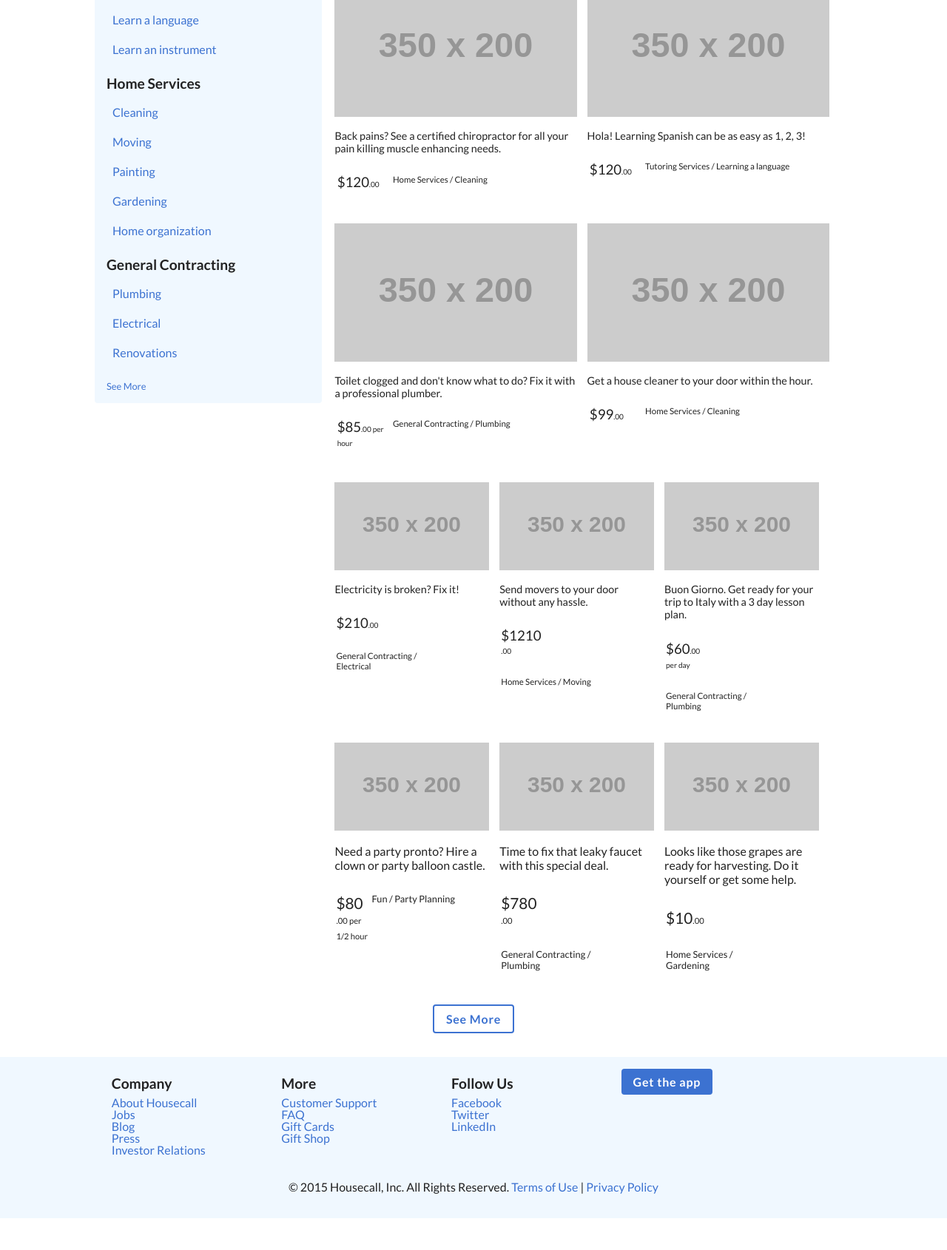
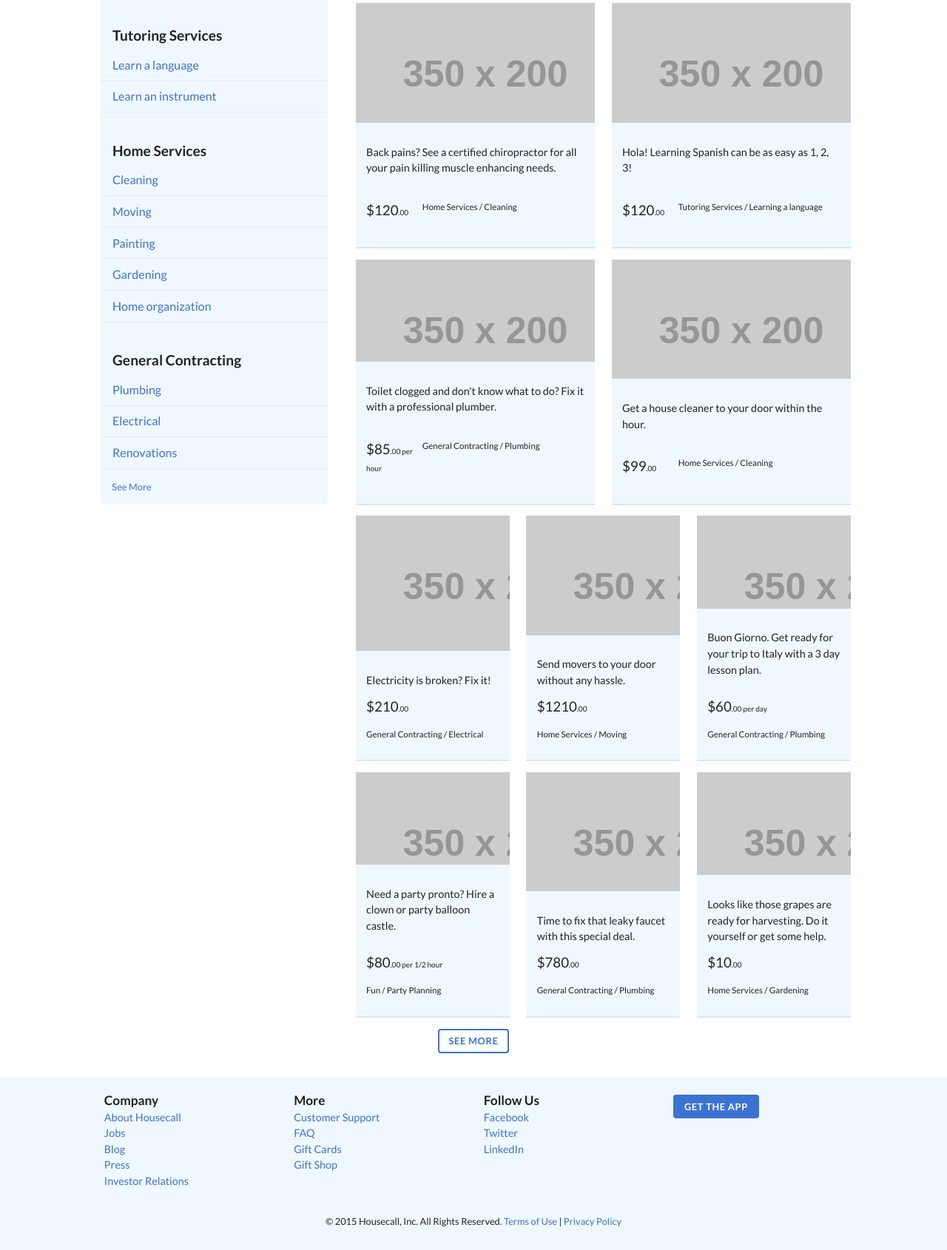
Before and after one commit to sahiga/housecall, a plain HTML site: page index.html in a window 1280 px wide. Shown: the part 457-2147 px from the top of the page at 74% size. Before the commit the page ends 2104 px from the top, so only its background shows below. Drawn offline with Linux system fonts and the light colour scheme; placeholder pictures from the web are drawn by us.

Commit message:
Edit card appearance

```diff
--- a/index.html
+++ b/index.html
@@ -15,8 +15,8 @@
         </div>
         <div class="col6">
           <div class="search">
-            <input type="text" placeholder="Search" />
-            Vancouver
+            <input type="text" class="search-box" placeholder="Search" />
+            <input type="text" class="location-box" placeholder="Vancouver" />
           </div>
         </div>
         <div class="col3">
@@ -30,9 +30,12 @@
       </div>
     </header>
     <div class="row clearfix container">
-      <aside class="sidebar col4">
+      <div class="col4">
+        <aside class="sidebar">
+          <div class="sidebar-header">
             <h2>What's Around</h2>
-        <h3 class="sidebar-header">Health and Wellness</h3>
+            <h3 class="sidebar-title">Health and Wellness</h3>
+          </div>
           <ul class="sidebar-list">
             <li class="sidebar-list-item">
               <a class="block-link" href="">Chiropractor</a>
@@ -53,7 +56,9 @@
               <a class="block-link" href="">Acupuncture</a>
             </li>
           </ul>
-        <h3 class="sidebar-header">Tutoring Services</h3>
+          <div class="sidebar-header">
+            <h3 class="sidebar-title">Tutoring Services</h3>
+          </div>
           <ul class="sidebar-list">
             <li class="sidebar-list-item">
               <a class="block-link" href="">Learn a language</a>
@@ -62,7 +67,9 @@
               <a class="block-link" href="">Learn an instrument</a>
             </li>
           </ul>
-        <h3 class="sidebar-header">Home Services</h3>
+          <div class="sidebar-header">
+            <h3 class="sidebar-title">Home Services</h3>
+          </div>
           <ul class="sidebar-list">
             <li class="sidebar-list-item">
               <a class="block-link" href="">Cleaning</a>
@@ -78,7 +85,9 @@
             </li>
             <li class="sidebar-list-item"><a class="block-link" href="">Home organization</a></li>
           </ul>
-        <h3 class="sidebar-header">General Contracting</h3>
+          <div class="sidebar-header">
+            <h3 class="sidebar-title">General Contracting</h3>
+          </div>
           <ul class="sidebar-list">
             <li class="sidebar-list-item">
               <a class="block-link" href="">Plumbing</a>
@@ -90,12 +99,13 @@
               <a class="block-link" href="">Renovations</a>
             </li>
           </ul>
-        <a class="small" href="">See More</a>
+          <a class="small see-more-link" href="">See More</a>
         </aside>
+      </div><!--/.col4-->
       <section class="main col8">
         <div class="row clearfix primary">
           <div class="col9">
-            <img class="photo" src="http://placehold.it/350x200" />
+            <img class="photo-featured" src="http://placehold.it/350x200" />
           </div>
           <div class="col3">
             <p class="small caps">Featured Deal</p>
@@ -115,7 +125,9 @@
         </div><!--/.row clearfix-->
         <div class="row clearfix secondary">
           <div class="col6">
+            <div class="card">
               <img class="photo" src="http://placehold.it/350x200" />
+              <div class="description">
                 <p>
                   Back pains? See a certified chiropractor for all your pain killing muscle enhancing needs.
                 </p>
@@ -125,17 +137,21 @@
                       <span class="price-left">$120</span>
                       <span class="price-right">.00</span>
                     </p>
-              </div>
+                  </div><!--/.col3-->
                   <div class="col9">
                     <p class="small">
                       <span class="light">Home Services / </span>
                       Cleaning
                     </p>
-              </div>
-            </div>
+                  </div><!--/.col9-->
+                </div><!--/.row-->
+              </div><!--/.card-->
+            </div><!--/.description-->
           </div><!--/.col6-->
           <div class="col6">
+            <div class="card">
               <img class="photo" src="http://placehold.it/350x200" />
+              <div class="description">
                 <p>
                   Hola! Learning Spanish can be as easy as 1, 2, 3!
                 </p>
@@ -151,13 +167,17 @@
                       <span class="light">Tutoring Services / </span>
                       Learning a language
                     </p>
-              </div>
-            </div>
+                  </div><!--/.col9-->
+                </div><!--/.row-->
+              </div><!--/.card-->
+            </div><!--/.description-->
           </div><!--/.col6-->
         </div><!--/.row clearfix-->
         <div class="row clearfix secondary">
           <div class="col6">
+            <div class="card">
               <img class="photo" src="http://placehold.it/350x200" />
+              <div class="description">
                 <p>
                   Toilet clogged and don't know what to do? Fix it with a professional plumber.
                 </p>
@@ -173,11 +193,15 @@
                       <span class="light">General Contracting / </span>
                       Plumbing
                     </p>
-              </div>
-            </div>
+                  </div><!--/.col9-->
+                </div><!--/.row-->
+              </div><!--/.card-->
+            </div><!--/.description-->
           </div><!--/.col6-->
           <div class="col6">
+            <div class="card">
               <img class="photo" src="http://placehold.it/350x200" />
+              <div class="description">
                 <p>
                   Get a house cleaner to your door within the hour.
                 </p>
@@ -193,132 +217,128 @@
                       <span class="light">Home Services / </span>
                       Cleaning
                     </p>
-              </div>
-            </div>
+                  </div><!--/.col9-->
+                </div><!--/.row-->
+              </div><!--/.card-->
+            </div><!--/.description-->
           </div><!--/.col6-->
         </div><!--/.row clearfix-->
         <div class="row clearfix secondary">
           <div class="col4">
+            <div class="card">
               <img class="photo" src="http://placehold.it/350x200" />
+              <div class="description">
                 <p>
                   Electricity is broken? Fix it!
                 </p>
-            <div class="row clearfix">
-              <div class="col4">
                 <p>
                   <span class="price-left">$210</span>
                   <span class="price-right">.00</span>
                 </p>
-              </div>
-              <div class="col9">
                 <p class="small">
                   <span class="light">General Contracting / </span>
                   Electrical
                 </p>
-              </div>
-            </div>
+              </div><!--/.card-->
+            </div><!--/.description-->
           </div><!--/.col4-->
           <div class="col4">
+            <div class="card">
               <img class="photo" src="http://placehold.it/350x200" />
+              <div class="description">
                 <p>
                   Send movers to your door without any hassle.
                 </p>
-            <div class="row clearfix">
-              <div class="col4">
+                <div class="row">
                   <p>
                     <span class="price-left">$1210</span>
                     <span class="price-right">.00</span>
                   </p>
-              </div>
-              <div class="col8">
                   <p class="small">
                     <span class="light">Home Services / </span>
                     Moving
                   </p>
-              </div>
-            </div>
+                </div><!--/.row-->
+              </div><!--/.card-->
+            </div><!--/.description-->
           </div><!--/.col4-->
           <div class="col4">
+            <div class="card">
               <img class="photo" src="http://placehold.it/350x200" />
+              <div class="description">
                 <p>
                   Buon Giorno. Get ready for your trip to Italy with a 3 day lesson plan.
                 </p>
                 <div class="row clearfix">
-              <div class="col4">
                   <p>
                     <span class="price-left">$60</span>
                     <span class="price-right">.00 per day</span>
                   </p>
-              </div>
-              <div class="col8">
                   <p class="small">
                     <span class="light">General Contracting / </span>
                     Plumbing
                   </p>
-              </div>
-            </div>
+                </div><!--/.row-->
+              </div><!--/.card-->
+            </div><!--/.description-->
           </div><!--/.col4-->
         </div><!--/.row clearfix-->
-        <div class="row clearfix">
+        <div class="row clearfix secondary">
           <div class="col4">
+            <div class="card">
               <img class="photo" src="http://placehold.it/350x200" />
+              <div class="description">
                 <p>
                   Need a party pronto? Hire a clown or party balloon castle.
                 </p>
                 <div class="row clearfix">
-              <div class="col3">
                   <p>
                     <span class="price-left">$80</span>
                     <span class="price-right">.00 per 1/2 hour</span>
                   </p>
-              </div>
-              <div class="col8">
                   <p class="small">
                     <span class="light">Fun / </span>
                     Party Planning
                   </p>
-              </div>
-            </div>
+                </div><!--/.row-->
+              </div><!--/.card-->
+            </div><!--/.description-->
           </div><!--/.col4-->
           <div class="col4">
+            <div class="card">
               <img class="photo" src="http://placehold.it/350x200" />
+              <div class="description">
                 <p>
                   Time to fix that leaky faucet with this special deal.
                 </p>
-            <div class="row clearfix">
-              <div class="col4">
                 <p>
                   <span class="price-left">$780</span>
                   <superscript class="price-right">.00</superscript>
                 </p>
-              </div>
-              <div class="col8">
                 <p class="small">
                   <span class="light">General Contracting / </span>
                   Plumbing
                 </p>
-              </div>
-            </div>
+              </div><!--/.card-->
+            </div><!--/.description-->
           </div><!--/.col4-->
           <div class="col4">
+            <div class="card">
               <img class="photo" src="http://placehold.it/350x200" />
+              <div class="description">
                 <p>
                   Looks like those grapes are ready for harvesting. Do it yourself or get some help.
                 </p>
-            <div class="row clearfix">
-              <div class="col4">
                 <p>
                   <span class="price-left">$10</span>
                   <span class="price-right">.00</span>
                 </p>
-              </div>
-              <div class="col8">
                 <p class="small">
                   <span class="light">Home Services / </span>
                   Gardening
                 </p>
-              </div>
-            </div>
+              </div><!--/.card-->
+            </div><!--/.description-->
           </div><!--/.col4-->
         </div><!--/.row clearfix-->
       </section>
@@ -328,38 +348,38 @@
     </div><!--/.row clearfix-->
     <footer>
       <div class="row clearfix container">
-        <div class="col3">
-          <h3 class="sidebar-header">Company</h3>
-          <ul class="sidebar-list">
-            <li><a href="">About Housecall</a></li>
-            <li><a href="">Jobs</a></li>
-            <li><a href="">Blog</a></li>
-            <li><a href="">Press</a></li>
-            <li><a href="">Investor Relations</a></li>
+        <div class="col3 secondary">
+          <h3 class="footer-header">Company</h3>
+          <ul class="footer-list">
+            <li class="footer-list-item"><a href="">About Housecall</a></li>
+            <li class="footer-list-item"><a href="">Jobs</a></li>
+            <li class="footer-list-item"><a href="">Blog</a></li>
+            <li class="footer-list-item"><a href="">Press</a></li>
+            <li class="footer-list-item"><a href="">Investor Relations</a></li>
           </ul>
         </div><!--/.col3-->
-        <div class="col3">
-          <h3 class="sidebar-header">More</h3>
-          <ul class="sidebar-list">
-            <li><a href="">Customer Support</a></li>
-            <li><a href="">FAQ</a></li>
-            <li><a href="">Gift Cards</a></li>
-            <li><a href="">Gift Shop</a></li>
+        <div class="col3 secondary">
+          <h3 class="footer-header">More</h3>
+          <ul class="footer-list">
+            <li class="footer-list-item"><a href="">Customer Support</a></li>
+            <li class="footer-list-item"><a href="">FAQ</a></li>
+            <li class="footer-list-item"><a href="">Gift Cards</a></li>
+            <li class="footer-list-item"><a href="">Gift Shop</a></li>
           </ul>
         </div><!--/.col3-->
-        <div class="col3">
-          <h3 class="sidebar-header">Follow Us</h3>
-          <ul class="sidebar-list">
-            <li><a href="">Facebook</a></li>
-            <li><a href="">Twitter</a></li>
-            <li><a href="">LinkedIn</a></li>
+        <div class="col3 secondary">
+          <h3 class="footer-header">Follow Us</h3>
+          <ul class="footer-list">
+            <li class="footer-list-item"><a href="">Facebook</a></li>
+            <li class="footer-list-item"><a href="">Twitter</a></li>
+            <li class="footer-list-item"><a href="">LinkedIn</a></li>
           </ul>
         </div><!--/.col3-->
         <div class="col3">
           <button class="btn btn-filled">Get the app</button>
         </div><!--/.col3-->
       </div><!--/.row clearfix-->
-      <p class="row clearfix center">
+      <p class="row clearfix center small">
         &copy; 2015 Housecall, Inc. All Rights Reserved.
         <a href="">Terms of Use</a> |
         <a href="">Privacy Policy</a>
--- a/style.css
+++ b/style.css
@@ -19,7 +19,7 @@ a {
   color: #3C72D1;
 }
 
-a:hover {
+a:not(.block-link):hover {
   opacity: 0.8;
 }
 
@@ -47,20 +47,23 @@ input, textarea {
   width: 200px;
   font-size: 1em;
   font-family: "Lato", Helvetica, Arial, sans-serif;
-  border-width: 0 0 2px 0;
-  border-style: solid;
-  border-color: #3C72D1;
+  border: 0;
+  -webkit-border-radius: 4px;
+  -moz-border-radius: 4px;
+  border-radius: 4px;
+  /*box-shadow: -1px -1px 5px #ccc;*/
 }
 
 .btn {
   font-family: "Lato", Helvetica, Arial, sans-serif;
   padding: 0.5em 1em;
   letter-spacing: 0.05em;
-  font-size: 1em;
+  font-size: 0.8em;
   font-weight: 700;
+  text-transform: uppercase;
   text-align: center;
   cursor: pointer;
-  border: 0;
+  border: 2px solid #3C72D1;
   -webkit-border-radius: 4px;
   -moz-border-radius: 4px;
   border-radius: 4px;
@@ -72,7 +75,6 @@ input, textarea {
 
 .btn-outlined {
   color: #3C72D1;
-  border: 2px solid #3C72D1;
   background: transparent;
 }
 
@@ -101,21 +103,28 @@ input, textarea {
   zoom: 1;
 }
 
-.row:not(.container) {
-  margin: 1em 0;
+[class*="col"] {
+  float: left;
+  min-height: 1px;
+  margin: 0.5em 0 0.5em 2.75%;
 }
 
-[class*="col"] {
-  float: left;
-  padding: 0 1%;
+[class*="col"]:first-child {
+  margin-left: 0;
 }
 
-.col2 { width: 15%; }
-.col3 { width: 21%; }
-.col4 { width: 30%; }
-.col6 { width: 47%; }
-.col8 { width: 70%; }
-.col9 { width: 74%; }
+.col1 {width: 5.8125%;}
+.col2 {width: 14.375%;}
+.col3 {width: 22.9375%;}
+.col4 {width: 31.5%;}
+.col5 {width: 40.0625%;}
+.col6 {width: 48.625%;}
+.col7 {width: 57.1875%;}
+.col8 {width: 65.75%;}
+.col9 {width: 74.3125%;}
+.col10 {width: 82.875%;}
+.col11 {width: 91.4375%;}
+.col12 {width: 100%;}
 
 header {
   background: aliceblue;
@@ -134,46 +143,52 @@ header {
 
 .sidebar {
   background: aliceblue;
-  padding: 1em;
-  margin: 1em 0;
+  padding: 1em 0;
+  margin: 0.5em;
   -webkit-border-radius: 4px;
   -moz-border-radius: 4px;
   border-radius: 4px;
 }
 
 .sidebar-header {
+  padding: 1em 1em 0;
+}
+
+.sidebar-title {
   font-weight: 700;
   margin: 0.5em 0;
 }
 
-.sidebar-list {
+.sidebar-list, .footer-list {
   margin: 0.25em 0 1em;
 }
 
 .sidebar-list-item {
-  padding: 0.25em 0;
+  border-style: solid;
+  border-color: #DEEAFF;
+  border-width: 0 0 1px 0;
 }
 
 .block-link {
   display: block;
-  padding: 0.5em;
+  padding: 0.8em 1em;
 }
 
 .block-link:hover {
-  color: #fff;
-  background: #3C72D1;
-  -webkit-border-radius: 4px;
-  -moz-border-radius: 4px;
-  border-radius: 4px;
+  background: #D7E6FF;
 }
 
-.photo {
+.see-more-link {
+  padding: 1.2em;
+}
+
+.photo-featured {
   width: 100%;
 }
 
 p {
   margin: 1em 0;
-  line-height: 1.2em;
+  line-height: 1.5em;
 }
 
 .small {
@@ -182,6 +197,12 @@ p {
 
 .caps {
   text-transform: uppercase;
+  border-style: solid;
+  border-color: #3C72D1;
+  border-width: 0 0 2px 0;
+  color: #3c72d1;
+  padding: 0.5em 1em 0.5em 0;
+  margin: 0 0 0.8em 0;
 }
 
 .price-left {
@@ -207,3 +228,44 @@ footer {
 .secondary {
   font-size: 0.9em;
 }
+
+.card {
+  position: relative;
+  border-style: solid;
+  border-color: #D7E6FF;
+  border-width: 0 0 2px 0;
+  background: aliceblue;
+  height: 330px;
+  margin: 0 2px;
+  overflow: hidden;
+}
+
+.description {
+  position: absolute;
+  bottom: 0;
+  left: 0;
+  right: 0;
+  background: aliceblue;
+  padding: 1em;
+}
+
+.footer-list-item {
+  line-height: 1.5em;
+}
+
+@media (max-width: 768px) {
+  [class*="col"] {
+    float: none;
+    width: auto;
+    padding: 0;
+    margin: 1em auto;
+  }
+
+  .card {
+    height: auto;
+  }
+
+  header, footer {
+    text-align: center;
+  }
+}
```
Lines whose indentation alone changed are shown as unchanged.
